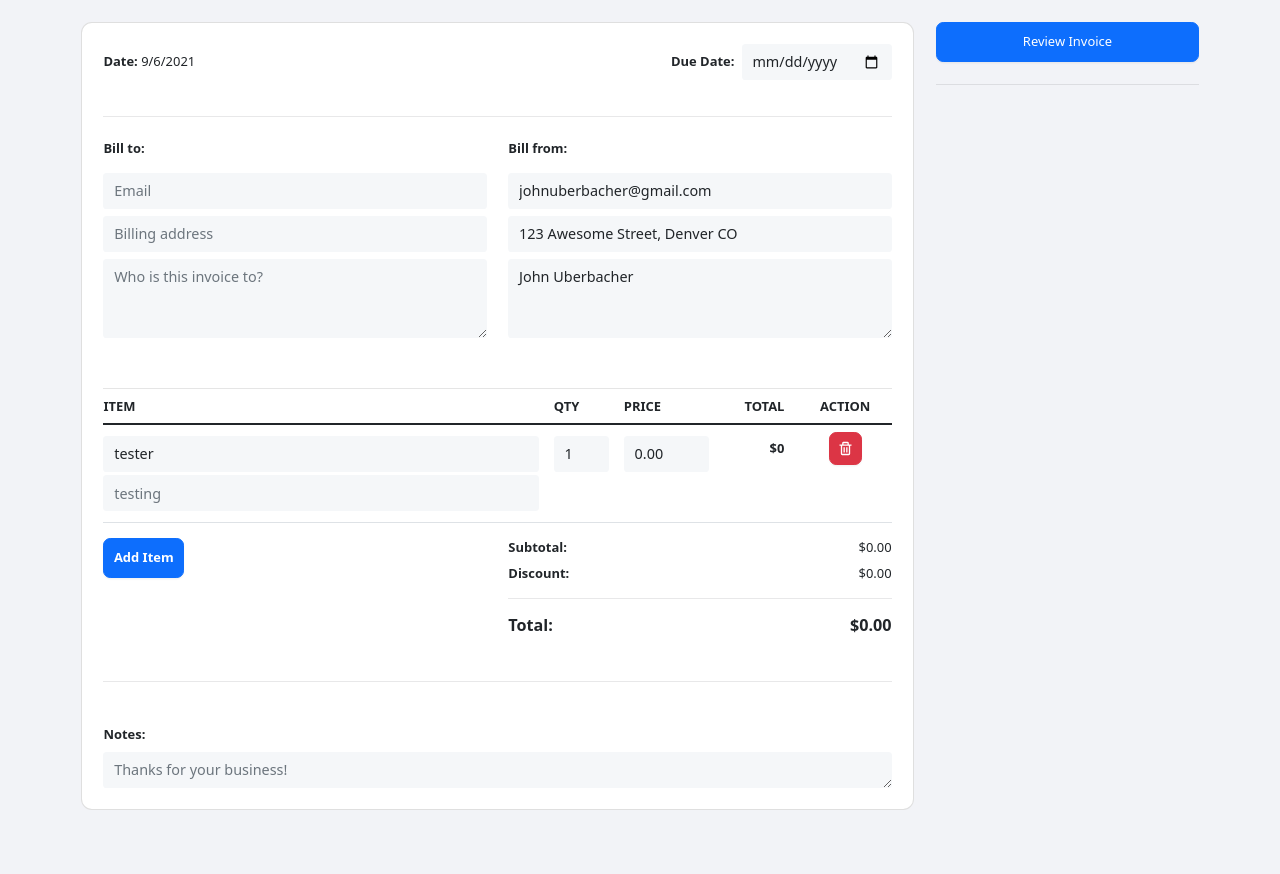
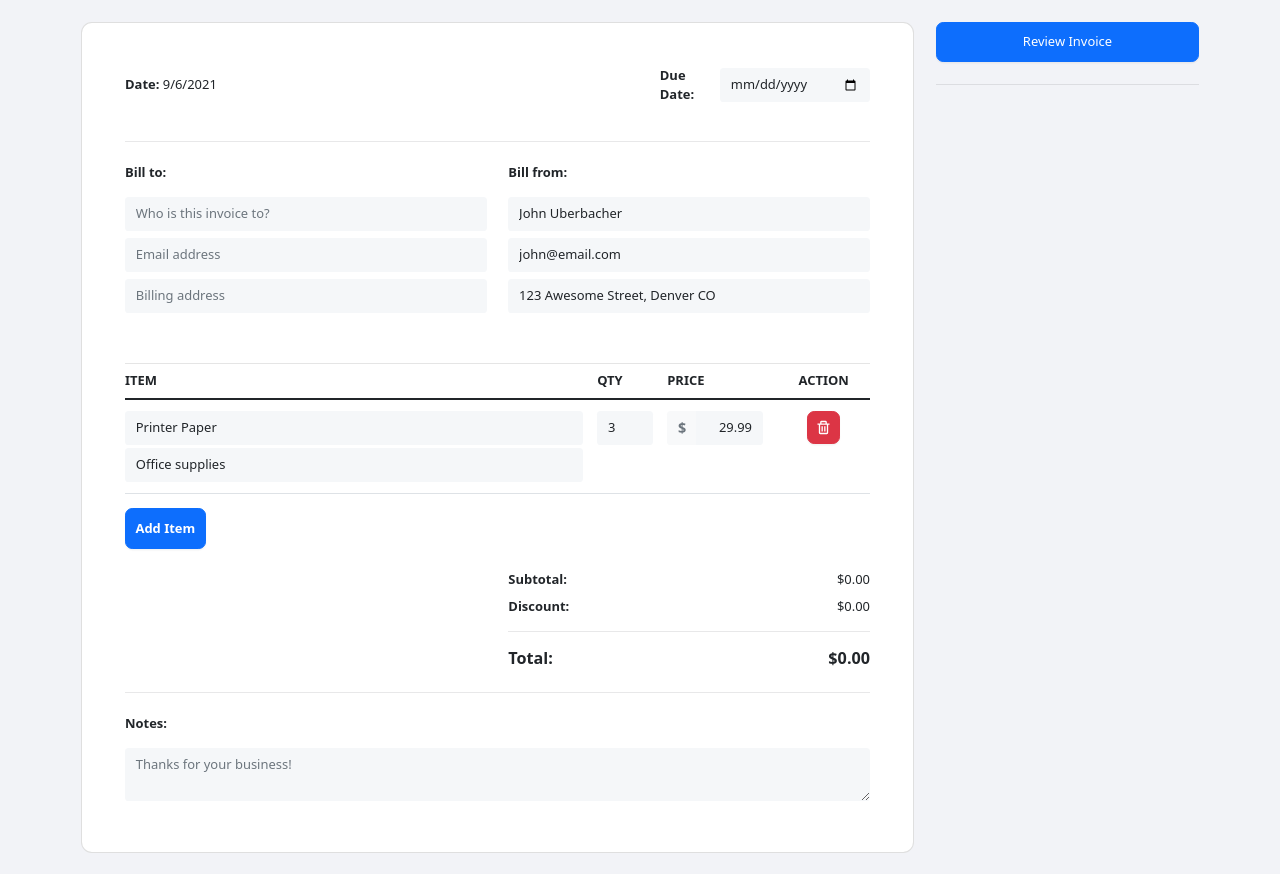
Before and after one commit to kingoftheforest1001/invoice-generator, a React (Create React App) app: page / in a window 1280 px wide. Before the commit the page ends 832 px from the top, so only its background shows below. Built offline with nearby package versions, Linux system fonts and the light colour scheme.

Commit message:
Completely rebuilt how I was handling itemized table data

```diff
--- a/public/index.html
+++ b/public/index.html
@@ -6,12 +6,12 @@
     <meta name="viewport" content="width=device-width, initial-scale=1" />
     <meta name="theme-color" content="#000000" />
     <meta
-      name="description"
-      content="Web site created using create-react-app"
+      name="Project by John Uberbacher - johnuberbacher.com"
+      content="Project by John Uberbacher - johnuberbacher.com"
     />
     <link rel="apple-touch-icon" href="%PUBLIC_URL%/logo192.png" />
     <link rel="manifest" href="%PUBLIC_URL%/manifest.json" />
-    <title>Invoice Generator</title>
+    <title>Invoice Generator - React App by John Uberbacher</title>
   </head>
   <body>
     <noscript>You need to enable JavaScript to run this app.</noscript>
--- a/src/App.css
+++ b/src/App.css
@@ -1,5 +1,8 @@
 body, html {
-  background: #f2f3f7;
+  font-size: 0.9rem;
+  background: #f2f3f7
+}
+body, .form-control {
   font-size: 0.9rem
 }
 body,
@@ -7,6 +10,16 @@ html,
 #root,
 .App {
   min-height: 100vh
+}
+input::-webkit-outer-spin-button,
+input::-webkit-inner-spin-button {
+  -webkit-appearance: none;
+  margin: 0;
+}
+
+/* Firefox */
+input[type=number] {
+  -moz-appearance: textfield;
 }
 .btn {
   font-size: 0.9rem;
--- a/src/components/EditableField.js
+++ b/src/components/EditableField.js
@@ -1,74 +1,28 @@
 import React, { Component, useEffect, useState } from 'react';
 import 'bootstrap/dist/css/bootstrap.min.css';
-import Container from 'react-bootstrap/Container';
-import Row from 'react-bootstrap/Row';
-import Col from 'react-bootstrap/Col';
-import Button from 'react-bootstrap/Button';
 import Form from 'react-bootstrap/Form';
-import Table from 'react-bootstrap/Table';
-import Card from 'react-bootstrap/Card';
-import { BiTrash } from "react-icons/bi";
-import InvoiceItem from './InvoiceItem';
+import InputGroup from 'react-bootstrap/InputGroup';
 
 class EditableField extends React.Component {
-  constructor(props){
-    super(props)
-    this.state = {
-      type: props.type,
-      value: props.value,
-      name: props.name,
-      description: props.description,
-      editClassName: props.editClassName,
-      placeholder: props.placeholder,
-      edit: false
-    }
-  }
   render() {
     return (
-      this.state.edit===true&&
-      <Form.Control
-        type={this.state.type}
-        name={this.state.name}
-        value={this.state.value}
-        placeholder={this.state.placeholder}
-        className="my-1"
-        onFocus={event=>{
-          const value = event.target.value
-          event.target.value = ''
-          event.target.value = value
-          this.setState({backup:this.state.value})
-        }}
-        onChange={event=>{
-          this.setState({value:event.target.value})
-        }}
-        onBlur={event=>{
-          this.setState({value:event.target.value})
-          this.setState({edit:false})
-        }}
-        onKeyUp={event=>{
-          if(event.key==='Escape') {
-            this.setState({edit:false, value:this.state.backup})
-          }
-          if(event.key==='Enter') {
-            this.setState({edit:false})
-          }
-        }}
-      />
-      ||
-      <Form.Control
-        name={this.state.value}
-        type={this.state.type}
-        value={this.state.value}
-        placeholder={this.state.placeholder}
-        className="my-1"
-        onChange={event=>{
-          this.setState({value:event.target.value})
-        }}
-        onClick={event=>{
-          this.setState({edit:this.state.edit!==true})
-        }}
-      />
-    )
+      <InputGroup className="my-1">
+        {this.props.cellData.leading != null &&
+          <InputGroup.Text className="bg-light fw-bold border-0 text-secondary" id="basic-addon1">{this.props.cellData.leading}</InputGroup.Text>
+        }
+        <Form.Control className={this.props.cellData.textAlign}
+          type={this.props.cellData.type}
+          placeholder={this.props.cellData.placeholder}
+          min={this.props.cellData.min}
+          name={this.props.cellData.name}
+          id={this.props.cellData.id}
+          value={this.props.cellData.value}
+          step={this.props.cellData.step}
+          aria-label={this.props.cellData.name}
+          onChange={this.props.onItemizedItemEdit}
+        />
+      </InputGroup>
+    );
   }
 }
 
--- a/src/components/InvoiceForm.js
+++ b/src/components/InvoiceForm.js
@@ -23,54 +23,74 @@ class InvoiceForm extends React.Component {
       billToEmail: '',
       billToAddress: '',
       billFrom: 'John Uberbacher',
-      billFromEmail: 'johnuberbacher@gmail.com',
+      billFromEmail: 'john@email.com',
       billFromAddress: '123 Awesome Street, Denver CO',
       notes: '',
     };
     this.state.items = [
       {
-        name: 'tester',
-        description: '',
-        quantity: 1,
-        price: '0.00',
+        id: 1,
+        description: 'Office supplies',
+        price: 29.99,
+        quantity: 3,
+        name: 'Printer Paper'
+      },
+    ];
+    this.editField = this.editField.bind(this);
   }
-    ];
-    this.addItem = this.addItem.bind(this);
-    this.removeItem = this.removeItem.bind(this);
-    this.editItem = this.editItem.bind(this);
+  handleRowDel(items) {
+    var index = this.state.items.indexOf(items);
+    this.state.items.splice(index, 1);
+    this.setState(this.state.items);
+  };
+  handleAddEvent(evt) {
+    var id = (+ new Date() + Math.floor(Math.random() * 999999)).toString(36);
+    var items = {
+      id: id,
+      name: "",
+      price: "0.00",
+      description: "",
+      quantity: 1
     }
-  addItem(event) {
-    event.preventDefault();
-    var itemArray = this.state.items;
-    var newItemInput = {
-      name: "t",
-      description: "",
-      quantity: 1,
-      price: '0.25',
+    this.state.items.push(items);
+    this.setState(this.state.items);
+  }
+  onItemizedItemEdit(evt) {
+    var item = {
+      id: evt.target.id,
+      name: evt.target.name,
+      value: evt.target.value
     };
-    itemArray.push(newItemInput);
-    this.setState({ items: itemArray });
-    console.log(this.state.items)
+  var itemss = this.state.items.slice();
+  var newItems = itemss.map(function(items) {
+
+    for (var key in items) {
+      if (key == item.name && items.id == item.id) {
+        items[key] = item.value;
+
       }
-  editItem(event) {
+    }
+    return items;
+  });
+    this.setState({itemss:newItems});
+  //  console.log(this.state.items);
+  };
+  editField = (event) => {
     this.setState({ [event.target.name]: event.target.value });
-  }
-  removeItem(itemIndex) {
-    var itemArray = this.state.items.splice(itemIndex, 1);
-    this.setState( {items: itemArray });
-  }
+  };
   openModal = (event) => {
     event.preventDefault()
     this.setState({ isOpen: true });
-    console.log(this.state)
   };
-  closeModal = (event) => this.setState({ isOpen: false });
+  closeModal = (event) => this.setState({
+     isOpen: false
+  });
   render() {
     return(
       <Form onSubmit={this.openModal}>
         <Row>
           <Col md={8} xl={9}>
-            <Card className="p-4 my-4">
+            <Card className="p-4 p-xl-5 my-3 my-xl-4">
               <div className="d-flex flex-row align-items-center justify-content-between mb-3">
                 <div>
                   <span className="fw-bold">Date:&nbsp;</span>
@@ -78,7 +98,7 @@ class InvoiceForm extends React.Component {
                 </div>
                 <div className="d-flex flex-row align-items-center">
                   <span className="fw-bold d-block me-2">Due Date:</span>
-                  <Form.Control type="date" value={this.state.dateOfIssue} name={"dateOfIssue"} onChange={(event)=>this.editItem(event)} style={{maxWidth: '150px'}} required/>
+                  <Form.Control type="date" value={this.state.dateOfIssue} name={"dateOfIssue"} onChange={(event)=>this.editField(event)} style={{maxWidth: '150px'}} required/>
                 </div>
               </div>
               <div className="w-100 text-left text-lg-center mt-5 mt-lg-0 mb-5 d-none">
@@ -88,22 +108,19 @@ class InvoiceForm extends React.Component {
               <Row className="mb-5">
                 <Col>
                   <Form.Label className="fw-bold">Bill to:</Form.Label>
-                  <Form.Control placeholder={"Email"} value={this.state.billToEmail} type="text" name="billToEmail" className="my-2" onChange={(event)=>this.editItem(event)} required/>
-                  <Form.Control placeholder={"Billing address"} value={this.state.billToAddress} type="text" name="billToAddress" className="my-2" onChange={(event)=>this.editItem(event)} required/>
-                  <Form.Control placeholder={"Who is this invoice to?"} rows={3} value={this.state.billTo} type="text" name="billTo" as="textarea" className="my-2" onChange={(event)=>this.editItem(event)} required/>
+                  <Form.Control placeholder={"Who is this invoice to?"} rows={3} value={this.state.billTo} type="text" name="billTo" className="my-2" onChange={(event)=>this.editField(event)} required/>
+                  <Form.Control placeholder={"Email address"} value={this.state.billToEmail} type="email" name="billToEmail" className="my-2" onChange={(event)=>this.editField(event)} required/>
+                  <Form.Control placeholder={"Billing address"} value={this.state.billToAddress} type="text" name="billToAddress" className="my-2" onChange={(event)=>this.editField(event)} required/>
                 </Col>
                 <Col>
                   <Form.Label className="fw-bold">Bill from:</Form.Label>
-                    <Form.Control placeholder={"Email"} value={this.state.billFromEmail} type="text" name="billFromEmail" className="my-2" onChange={(event)=>this.editItem(event)} required/>
-                    <Form.Control placeholder={"Billing address"} value={this.state.billFromAddress} type="text" name="billFromAddress" className="my-2" onChange={(event)=>this.editItem(event)} required/>
-                    <Form.Control placeholder={"Who is this invoice from?"} rows={3} value={this.state.billFrom} type="text" name="billFrom" as="textarea" className="my-2" onChange={(event)=>this.editItem(event)} required/>
+                  <Form.Control placeholder={"Who is this invoice from?"} rows={3} value={this.state.billFrom} type="text" name="billFrom" className="my-2" onChange={(event)=>this.editField(event)} required/>
+                  <Form.Control placeholder={"Email address"} value={this.state.billFromEmail} type="email" name="billFromEmail" className="my-2" onChange={(event)=>this.editField(event)} required/>
+                  <Form.Control placeholder={"Billing address"} value={this.state.billFromAddress} type="text" name="billFromAddress" className="my-2" onChange={(event)=>this.editField(event)} required/>
                 </Col>
               </Row>
-              <InvoiceItem items={this.state.items} removeItem={this.removeItem.bind(this)} onChange={this.editItem.bind(this)}/>
-              <Row>
-                <Col lg={6}>
-                  <Button className="fw-bold" onClick={this.addItem}>Add Item</Button>
-                </Col>
+              <InvoiceItem onItemizedItemEdit={this.onItemizedItemEdit.bind(this)} onRowAdd={this.handleAddEvent.bind(this)} onRowDel={this.handleRowDel.bind(this)} items={this.state.items}/>
+              <Row className="mt-4 justify-content-end">
                 <Col lg={6} >
                   <div className="d-flex flex-row align-items-start justify-content-between">
                     <span className="fw-bold">Subtotal: </span>
@@ -120,13 +137,13 @@ class InvoiceForm extends React.Component {
                   </div>
                 </Col>
               </Row>
-              <hr className="my-5"/>
+              <hr className="my-4"/>
               <Form.Label className="fw-bold">Notes:</Form.Label>
-              <Form.Control placeholder="Thanks for your business!" as="textarea" rows={1}/>
+              <Form.Control placeholder="Thanks for your business!" as="textarea" className="my-2" rows={2}/>
             </Card>
           </Col>
           <Col md={4} xl={3}>
-            <div className="sticky-top pt-md-4">
+            <div className="sticky-top pt-md-3 pt-xl-4">
               <Button variant="primary" type="submit" className="d-block w-100">Review Invoice</Button>
               <InvoiceModal showModal={this.state.isOpen} closeModal={this.closeModal} info={this.state} items={this.state.items}></InvoiceModal>
             </div>
--- a/src/components/InvoiceItem.js
+++ b/src/components/InvoiceItem.js
@@ -1,55 +1,101 @@
 import React, { Component, useState } from 'react';
 import 'bootstrap/dist/css/bootstrap.min.css';
 import Table from 'react-bootstrap/Table';
+import Form from 'react-bootstrap/Form';
+import Button from 'react-bootstrap/Button';
 import { BiTrash } from "react-icons/bi";
 import EditableField from './EditableField';
 
-class InvoiceItem extends React.Component {
-  constructor(props) {
-    super(props);
-  }
-  removeItem(itemIndex) {
-    this.props.removeItem(itemIndex)
-  }
+class ItemizedTable extends React.Component {
   render() {
+    var onItemizedItemEdit = this.props.onItemizedItemEdit;
+    var rowDel = this.props.onRowDel;
+    var itemTable = this.props.items.map(function(item) {
+      return (<ItemRow onItemizedItemEdit={onItemizedItemEdit} item={item} onDelEvent={rowDel.bind(this)} key={item.id}/>)
+    });
     return (
+      <div>
         <Table>
           <thead>
             <tr>
               <th>ITEM</th>
               <th>QTY</th>
               <th>PRICE</th>
-            <th className="text-end">TOTAL</th>
               <th className="text-center">ACTION</th>
             </tr>
           </thead>
           <tbody>
-          {this.props.items.map((item, i) => {
+            {itemTable}
+          </tbody>
+        </Table>
+        <Button className="fw-bold" onClick={this.props.onRowAdd}>Add Item</Button>
+      </div>
+    );
+
+  }
+
+}
+class ItemRow extends React.Component {
+  onDelEvent() {
+    this.props.onDelEvent(this.props.item);
+  }
+  render() {
     return (
-              <tr key={i} id={'tr-' + i}>
-                <td key={'td-' + i}>
-                  <EditableField placeholder="testing" key={item.name} value={item.name||''} type="text"/>
-                  <EditableField placeholder="testing" key={item.description} value={item.description || ''} type="text"/>
+      <tr>
+        <td style={{width: '100%'}}>
+          <EditableField
+            onItemizedItemEdit={this.props.onItemizedItemEdit}
+            cellData={{
+            type: "text",
+            name: "name",
+            placeholder: "Item name",
+            value: this.props.item.name,
+            id: this.props.item.id
+          }}/>
+          <EditableField
+            onItemizedItemEdit={this.props.onItemizedItemEdit}
+            cellData={{
+            type: "text",
+            name: "description",
+            placeholder: "Item description",
+            value: this.props.item.description,
+            id: this.props.item.id
+          }}/>
         </td>
-                <td style={{width: '70px'}}>
-                  <EditableField key={item.quantity} value={item.quantity} min="1" max="999" type="number"/>
+        <td style={{minWidth: '70px'}}>
+          <EditableField
+          onItemizedItemEdit={this.props.onItemizedItemEdit}
+          cellData={{
+            type: "number",
+            name: "quantity",
+            min: 1,
+            step: "1",
+            value: this.props.item.quantity,
+            id: this.props.item.id
+          }}/>
         </td>
-                <td style={{width: '100px'}}>
-                  <EditableField key={item.price} value={item.price} type="number" step="0.01" min="1.00" max="999"/>
+        <td style={{minWidth: '110px'}}>
+          <EditableField
+            onItemizedItemEdit={this.props.onItemizedItemEdit}
+            cellData={{
+            leading: "$",
+            type: "number",
+            name: "price",
+            min: 1,
+            step: "0.01",
+            textAlign: "text-end",
+            value: this.props.item.price,
+            id: this.props.item.id
+          }}/>
         </td>
-                <td className="text-end" style={{width: '75px'}}>
-                  <div className="fw-bold pt-2">${item.price * item.quantity}</div>
-                </td>
-                <td className="text-center" style={{width: '100px'}}>
-                  <BiTrash onClick={this.removeItem.bind(this)} style={{height: '33px', width: '33px', padding: '7.5px'}} className="text-white btn btn-danger"/>
+        <td className="text-center" style={{minWidth: '100px'}}>
+          <BiTrash onClick={this.onDelEvent.bind(this)} style={{height: '33px', width: '33px', padding: '7.5px'}} className="text-white mt-1 btn btn-danger"/>
         </td>
       </tr>
     );
-          })}
-        </tbody>
-      </Table>
-    )
-  }
+
   }
 
-export default InvoiceItem;
+}
+
+export default ItemizedTable;
```
Also changed, not shown: src/components/InvoiceModal.js (+9 -4 lines). Lines whose indentation alone changed are shown as unchanged.
